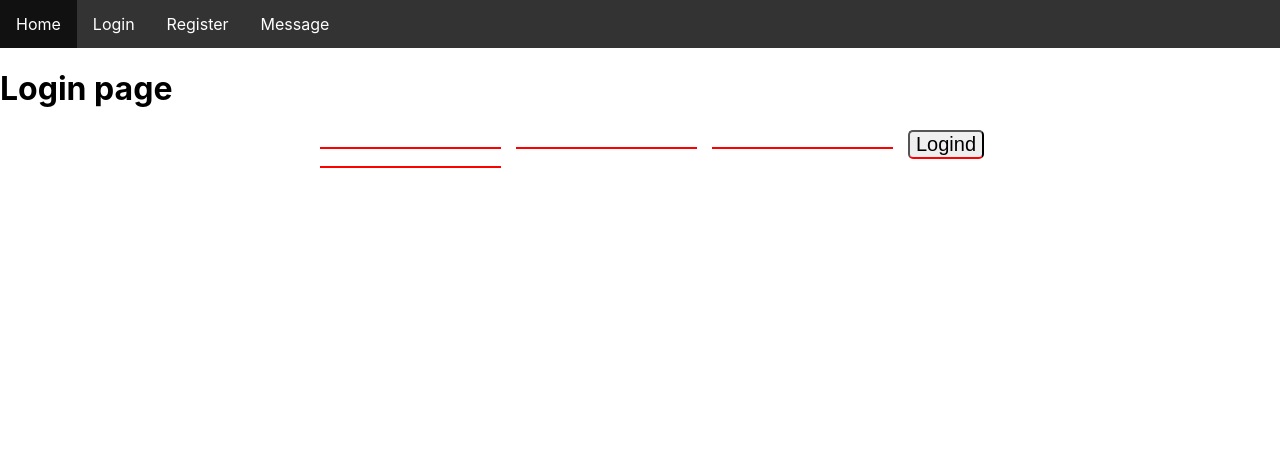
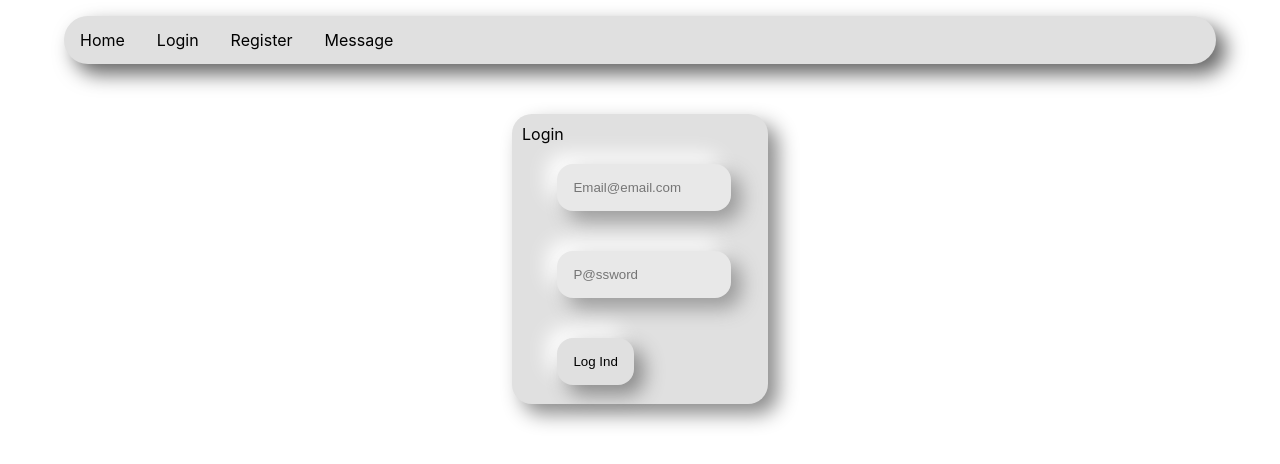
Before and after one commit to ColaSlice/psycologists-site, a React (Create React App) app: page /LoginPage in a window 1280 px wide. Shown: the top 464 px of the page. Built offline with nearby package versions, Linux system fonts and the light colour scheme.

Commit message:
Nothing special to see here

```diff
--- a/package.json
+++ b/package.json
@@ -3,6 +3,8 @@
   "version": "0.1.0",
   "private": true,
   "dependencies": {
+    "@chatscope/chat-ui-kit-react": "^1.10.1",
+    "@chatscope/chat-ui-kit-styles": "^1.4.0",
     "@testing-library/jest-dom": "^5.16.5",
     "@testing-library/react": "^13.4.0",
     "@testing-library/user-event": "^13.5.0",
--- a/src/App.css
+++ b/src/App.css
@@ -1,3 +1,4 @@
+/*
 ul {
     list-style-type: none;
     margin: 0;
@@ -5,57 +6,116 @@ ul {
     overflow: hidden;
     background-color: #333;
 }
+*/
+
+ul {
+    width: 90%;
+    margin-left: 5%;
+    list-style-type: none;
+    padding: 0;
+    overflow: hidden;
+    background-color: #333;
+    border-radius: 50px;
+    background: #e0e0e0;
+    box-shadow:  10px 10px 20px #656565,
+                -20px -20px 60px #ffffff;
+}
 
 li {
-float: left;
+    float: left;
 }
 
 li a {
-display: block;
-color: white;
-text-align: center;
-padding: 14px 16px;
-text-decoration: none;
+    display: block;
+    color: black;
+    text-align: center;
+    padding: 14px 16px;
+    text-decoration: none;
 }
 
 li a:hover {
-background-color: #111;
+    background: #e8e8e8;
+    box-shadow: inset 20px 20px 60px #656565,
+                inset -20px -20px 60px #ffffff;
+    transition: 0.3s;
 }
 
 .active {
 background-color: #04AA6D;
 }
 
-input[type=text] {
+.input {
+    margin-top: 20px;
+    margin-left: 15%;
+    width: 60%;
+    outline-color: #404040;
     border: none;
-    border-bottom: 2px solid red;
-    margin-right: 15px;
-    float:left;
+    padding: 1rem;
+    border-radius: 1rem;
+    background: #e8e8e8;
+    box-shadow: 10px 10px 20px #9a9a9a,
+                -10px -10px 20px #ffffff;
+    transition: 0.3s;
 }
 
-input[type=password] {
-    border: none;
-    border-bottom: 2px solid red;
-    margin-right: 15px;
-    float:left;
+.input:focus {
+    outline-color: #e8e8e8;
+    background: #e8e8e8;
+    box-shadow: inset 20px 20px 60px #c5c5c5,
+                inset -20px -20px 60px #ffffff;
+    transition: 0.3s;
+}
+
+.neo_login {
+    margin-top: 50px;
+    padding: 10px;
+    margin-left: 40%;
+    margin-right: 40%;
+    height: 270px;
+    border-radius: 20px;
+    background: #e0e0e0;
+    box-shadow:  10px 10px 20px #8b8b8b,
+                -10px -10px 20px #ffffff;
+}
+
+.neo_register {
+    margin-top: 50px;
+    padding: 10px;
+    margin-left: 40%;
+    margin-right: 40%;
+    height: 450px;
+    border-radius: 20px;
+    background: #e0e0e0;
+    box-shadow:  10px 10px 20px #8b8b8b,
+                -10px -10px 20px #ffffff;
+}
+
+.neo_private {
+    margin-top: 50px;
+    padding: 10px;
+    margin-left: 40%;
+    margin-right: 40%;
+    height: 450px;
+    border-radius: 20px;
+    background: #e0e0e0;
+    box-shadow:  10px 10px 20px #8b8b8b,
+                -10px -10px 20px #ffffff;
 }
 
 button {
-    border-bottom: 2px solid red;
-    border-radius: 5px;
-    font-size: 20px;
+    margin-top: 20px;
+    margin-left: 15%;
+    border: none;
+    padding: 1rem;
+    border-radius: 1rem;
+    background: #e0e0e0;
+    box-shadow:  10px 10px 20px #8b8b8b,
+            -10px -10px 20px #ffffff;
+    transition: 0.3s;
 }
 
-.centerDiv {
-    margin-left: 25%;
-    width: 50%;
-    justify-content: center;
-    align-items: center;
+button:active {
+    box-shadow: inset 20px 20px 60px #c5c5c5,
+                inset -20px -20px 60px #ffffff;
+    transition: 0.3s;
 }
-
-.centerDiv2 {
-    margin-left: 25%;
-    width: 50%;
-    justify-content: center;
-    align-items: center;
-}
--- a/src/App.js
+++ b/src/App.js
@@ -11,10 +11,12 @@ import MessagePage from './pages/MessagePage';
 import PrivateRoute from './utils/PrivateRoute';
 
 function App() {
+  /*
   let auth = {'token':false};
     if (localStorage.getItem("ok")) {
         auth = {'token':true};
     }
+    */
   return (
     <>
       <nav>
--- a/src/pages/LoginPage.js
+++ b/src/pages/LoginPage.js
@@ -2,57 +2,59 @@ import * as React from 'react';
 import { useState, useRef, useEffect } from "react";
 import { useNavigate } from 'react-router-dom';
 import axios from 'axios';
+import SaveToken from '../utils/SaveToken';
 
 function LoginPage() {
-    const [isLoading, setLoading] = useState(true);
+    const [isLoading, setLoading] = useState(false);
     const [isLogged, setLogged] = useState(false);
     const nameForm = useRef(null);
     let navigate = useNavigate();
 
     const SetLoadingFalse = () => {
-        setLoading(false);
+        setLoading(true);
     }
 
     useEffect(() => {
-        if (!isLoading) {
+        if(!isLoading && isLogged) {
+            if(localStorage.getItem("user")) {
+                SaveToken(localStorage.getItem("user"));
+                navigate("/PrivatePage");
+            }
+        }
+
+        if (isLoading && !isLogged) {
             const form = nameForm.current;
             const userData = {
-                username: form['username'].value,
+                username: "",
                 password: form['password'].value,
                 email: form['email'].value,
-                license: form['license'].value
+                license: ""
             }
+
             axios.post("https://testside123.dk/api/LoginProxy/login", userData).then(response => {
                 if(response.status.valueOf !== 400) {
                     localStorage.setItem("user", response.data.token);
-                    setLoading(true);
+                    setLoading(false);
                     setLogged(true);
                 }
             });
         }
     });
 
-    if(isLoading) {
-        if(localStorage.getItem("user")) {
-            if(isLogged){
-                navigate("/PrivatePage");
-            }
-        }
-    }
-
-
     return (
         <div>
-            <h1>Login page</h1>
-            <form ref={nameForm}>
-                <div className='centerDiv2'>
-                    <input type="text" label="username" name="username"/>
-                    <input type="password" label="password" name="password"></input>
-                    <input type="text" label="email" name="email"></input>
-                    <input type="text" label="license" name="license"></input>
-                </div>
-            </form>
-            <button onClick={SetLoadingFalse}>Logind</button>
+            <div className='neo_login'>
+            <label>Login</label>
+                <form ref={nameForm}>
+                    <input className='input' type="text" label="email" name="email" placeholder='Email@email.com'></input>
+                    <br/>
+                    <br/>
+                    <input className='input' type='password' label='password' name='password' placeholder='P@ssword'></input>
+                    <br/>
+                    <br/>
+                </form>
+                <button onClick={SetLoadingFalse}>Log Ind</button>
+            </div>
         </div>
     );
 }
--- a/src/pages/RegisterPage.js
+++ b/src/pages/RegisterPage.js
@@ -1,7 +1,6 @@
 import * as React from 'react';
 import { useState, useRef, useEffect } from "react";
 import axios from 'axios';
-import 'reactjs-popup/dist/index.css';
 
 function RegisterPage() {
     const [isLoading, setLoading] = useState(true);
@@ -15,40 +14,56 @@ function RegisterPage() {
     useEffect(() => {
         const form = nameForm.current;
         if (!isLoading) {
-            if(!isRegistrered){
+            if(!isRegistrered) {
                 const userData = {
                     username: form['username'].value,
                     password: form['password'].value,
                     email: form['email'].value,
                     license: form['license'].value
                 }
+                try {
                     axios.post("https://testside123.dk/api/LoginProxy/register", userData).then(response => {
+                        if(response.status.valueOf !== 400) {
                             setRegistrered(true);
-                    setLoading(false);
+                            setLoading(true);
+                        }
                     });
+                } catch (error) {
+                    alert(error)
                 }
             }
-    });
+        }
+    }, [isLoading, isRegistrered]);
 
-    if(!isLoading){
+    useEffect(() => {
         if(isRegistrered){
+            if(isLoading){
                 alert("You have been registrered, please go to the login page.")
             }
         }
+    }, [isRegistrered, isLoading])
 
     return (
         <div>
-            <h1>Register page</h1>
             <nav>
+                <div className='neo_register'>
+                    <label>Register Account</label>
                     <form ref={nameForm}>
-                    <div className='centerDiv2'>
-                        <input type="text" label="username" name="username"/>
-                        <input type="password" label="password" name="password"></input>
-                        <input type="text" label="email" name="email"></input>
-                        <input type="text" label="license" name="license"></input>
-                    </div>
+                        <input className='input' type="text" label="username" name="username" placeholder='Full Name'/>
+                        <br/>
+                        <br/>
+                        <input className='input' type="password" label="password" name="password" placeholder='P@ssword'></input>
+                        <br/>
+                        <br/>
+                        <input className='input' type="text" label="email" name="email" placeholder='Email@email.com'></input>
+                        <br/>
+                        <br/>
+                        <input className='input' ype="text" label="license" name="license" placeholder='Profesional License'></input>
+                        <br/>
+                        <br/>
                     </form>
                     <button onClick={SetLoadingFalse}>Registrer</button>
+                </div>
             </nav>
         </div>
     )
--- a/src/utils/PrivateRoute.js
+++ b/src/utils/PrivateRoute.js
@@ -2,7 +2,6 @@ import { Outlet } from "react-router-dom";
 
 const PrivateRoute = () => {
     let auth = {'token':false};
-
     if (localStorage.getItem("user")) {
         auth = {'token':true};
     }
--- /dev/null
+++ b/src/utils/ReadUserData.js
@@ -0,0 +1,10 @@
+import Cookies from "universal-cookie";
+
+function ReadUserData() {
+    const cookies = new Cookies();
+    const allUserData = atob((String(cookies.get("JWT")).split('.')[1]))
+    return Object.values(JSON.parse(allUserData));
+
+}
+
+export default ReadUserData;
--- /dev/null
+++ b/src/utils/SaveToken.js
@@ -0,0 +1,20 @@
+import jwtDecode from "jwt-decode";
+import Cookies from "universal-cookie";
+
+const SaveToken = (token) => {
+    const cookies = new Cookies();
+    let temp = String(token);
+    let start = temp.indexOf(":") + 1;
+    let end = temp.lastIndexOf('"');
+
+    const ActualToken = temp.slice(start, end);
+
+    //alert(atob(ActualToken.split('.')[1]));
+
+    const decoded = jwtDecode(ActualToken);
+    cookies.set("JWT", ActualToken, {
+        expires: new Date(decoded.exp * 1000),
+    });
+}
+
+export default SaveToken;
```
Also changed, not shown: src/pages/MessagePage.js (+27 -16 lines), src/pages/PrivatePage.js (+25 -4 lines), src/pages/style.css (added), 15 other files (tests, documents, lock files or other folders). Lines whose indentation alone changed are shown as unchanged.
